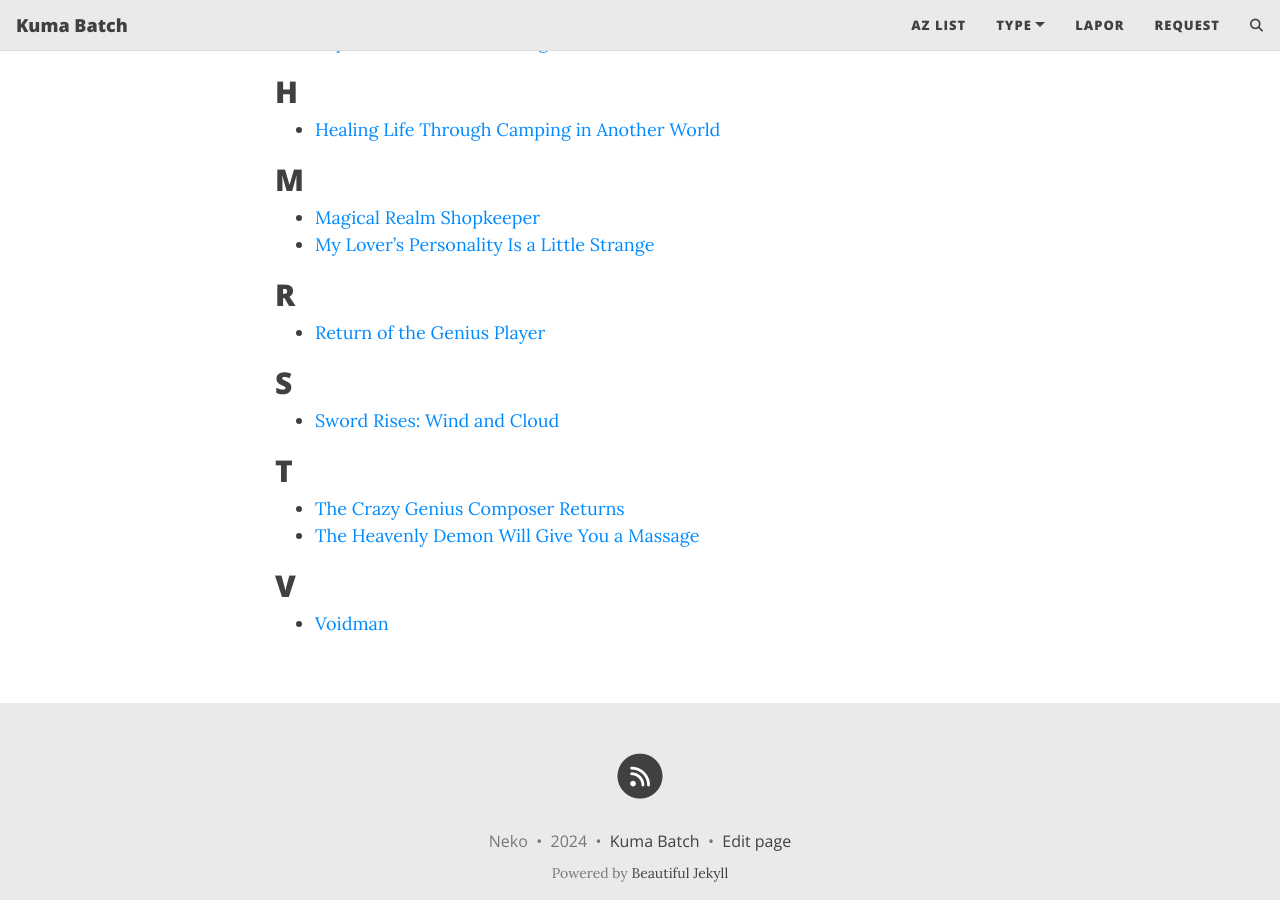
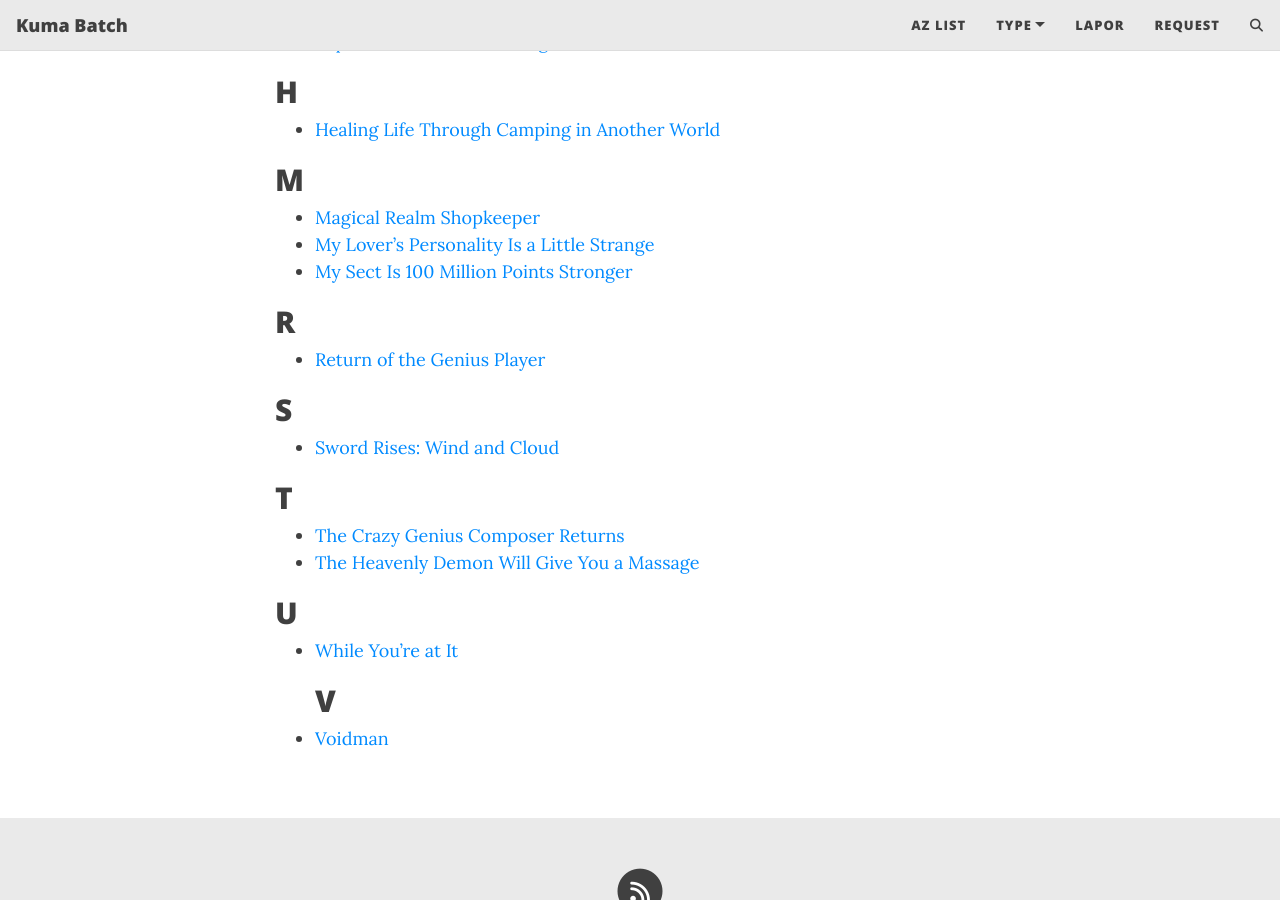
Before and after one commit to kumabatch/kumabatch.github.io, a Jekyll site: the page built from list-komik.md, in a window 1280 px wide and 900 px high, scrolled down 455 px. Built offline with Jekyll 4.4.1, drawn with Linux system fonts in a browser that asks for light colours; comment, search, counter and statistics services are not loaded.

Commit message:
Update list-komik.md

```diff
--- a/list-komik.md
+++ b/list-komik.md
@@ -17,6 +17,7 @@ title: List Komik
 ## M
  - [Magical Realm Shopkeeper](https://kumabatch.github.io/magical-realm-shopkeeper-batch-bahasa-indonesia)
  - [My Lover's Personality Is a Little Strange](https://kumabatch.github.io/my-lovers-personality-is-a-little-strange-batch-bahasa-indonesia)
+ - [My Sect Is 100 Million Points Stronger](https://kumabatch.github.io/my-sect-has-100-million-strength-points-batch-bahasa-indonesia)
 
 ## R
  - [Return of the Genius Player](https://kumabatch.github.io/return-of-genius-player-batch-bahasa-indonesia)
@@ -28,5 +29,7 @@ title: List Komik
  - [The Crazy Genius Composer Returns](https://kumabatch.github.io/the-crazy-genius-composer-returns-batch-bahasa-indonesia)
  - [The Heavenly Demon Will Give You a Massage](https://kumabatch.github.io/the-heavenly-demon-will-give-you-a-massage-batch-bahasa-indonesia)
 
+## U
+ - [While You're at It](https://kumabatch.github.io/while-youre-at-it-batch-bahasa-indonesia)
 ## V
  - [Voidman](https://kumabatch.github.io/voidman-batch-bahasa-indonesia)
```
